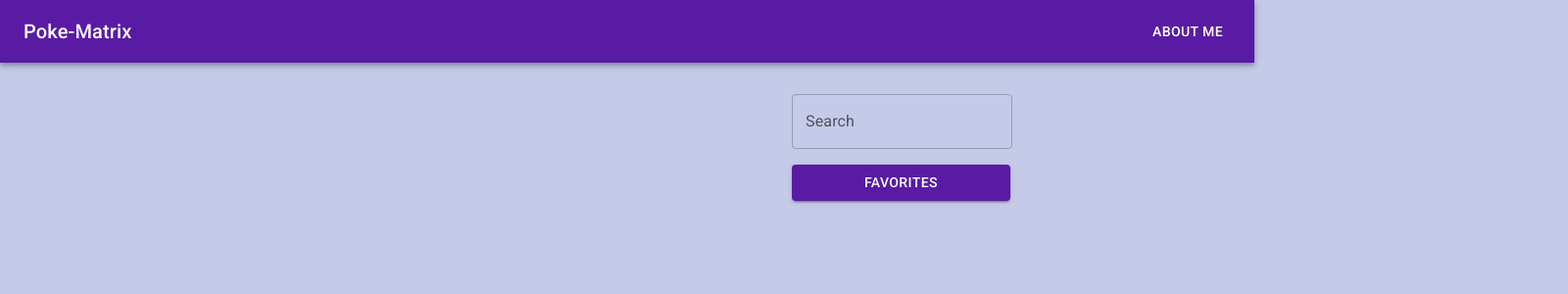
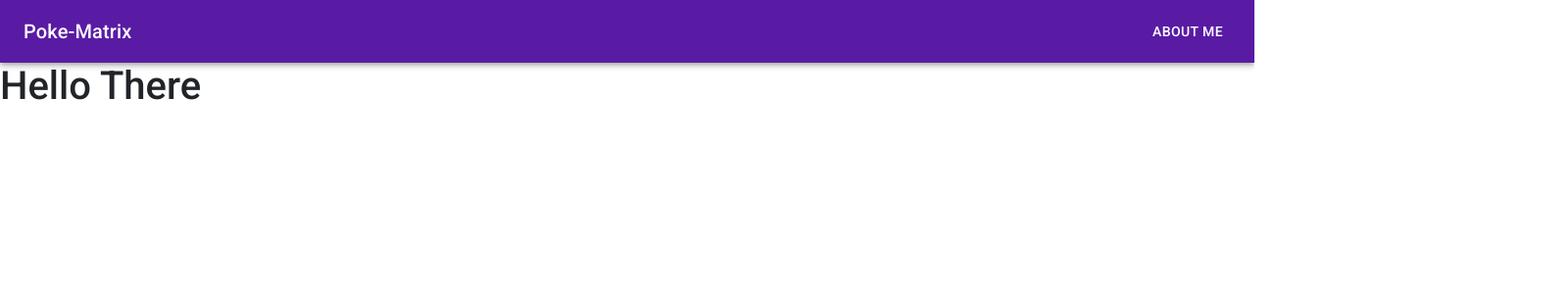
Before and after one commit to Jacks-01/poke-matrix-front-end, a React (Create React App) app: page /about in a window 1280 px wide. Shown: the top 300 px of the page at 98% size, 1600 px wide, since content can reach past the window. Built offline with nearby package versions, Linux system fonts and the light colour scheme; no server answers.

Commit message:
hooked up router to navbar

```diff
--- a/src/components/App.js
+++ b/src/components/App.js
@@ -5,18 +5,24 @@
  */
 
 import React, { Component } from 'react';
-import Header from './Header';
-import Main from './Main';
-import FloatNavigationMenuStyle from './TopNav';
-
+import Main from '../pages/Main';
+import TopNav from './TopNav';
+import { BrowserRouter, Routes, Route } from 'react-router-dom';
+import About from '../pages/About';
 
 class App extends Component {
 	render() {
 		return (
 			<>
-            {/* <Header/> */}
-            <FloatNavigationMenuStyle/>
-            <Main/>
+				<BrowserRouter>
+					<TopNav />
+					<Routes>
+						<Route path="/" element={<Main/>}>
+							{' '}
+						</Route>
+                        <Route path='/about' element={<About/>}>About</Route>
+					</Routes>
+				</BrowserRouter>
 			</>
 		);
 	}
--- a/src/components/TopNav.js
+++ b/src/components/TopNav.js
@@ -4,6 +4,9 @@ import Box from '@mui/material/Box';
 import Toolbar from '@mui/material/Toolbar';
 import Typography from '@mui/material/Typography';
 import Button from '@mui/material/Button';
+import {Routes, Route, BrowserRouter, Link} from 'react-router-dom'
+import Main from '../pages/Main';
+import About from '../pages/About';
 
 
 export default function TopNav() {
@@ -14,7 +17,8 @@ export default function TopNav() {
           <Typography variant="h6" component="div" sx={{ flexGrow: 1 }}>
             Poke-Matrix
           </Typography>
-          <Button color="inherit">About Me</Button>
+
+          <Button color="inherit" component={Link} to={'/About'}>About Me</Button>
         </Toolbar>
       </AppBar>
     </Box>
--- /dev/null
+++ b/src/pages/About.js
@@ -0,0 +1,11 @@
+import React, { Component } from 'react';
+
+class About extends Component {
+
+	render() {
+		return <>
+		<h1>Hello There</h1></>;
+	}
+}
+
+export default About;
--- a/src/components/Main.js
+++ b/src/pages/Main.js
@@ -3,7 +3,7 @@
  * @description Contains user data to send to DB and update favorites.
  */
 import React, { Component } from 'react';
-import AllPokemon from './AllPokemon';
+import AllPokemon from '../components/AllPokemon';
 import axios from 'axios';
 
 class Main extends Component {
```
Lines whose indentation alone changed are shown as unchanged.
